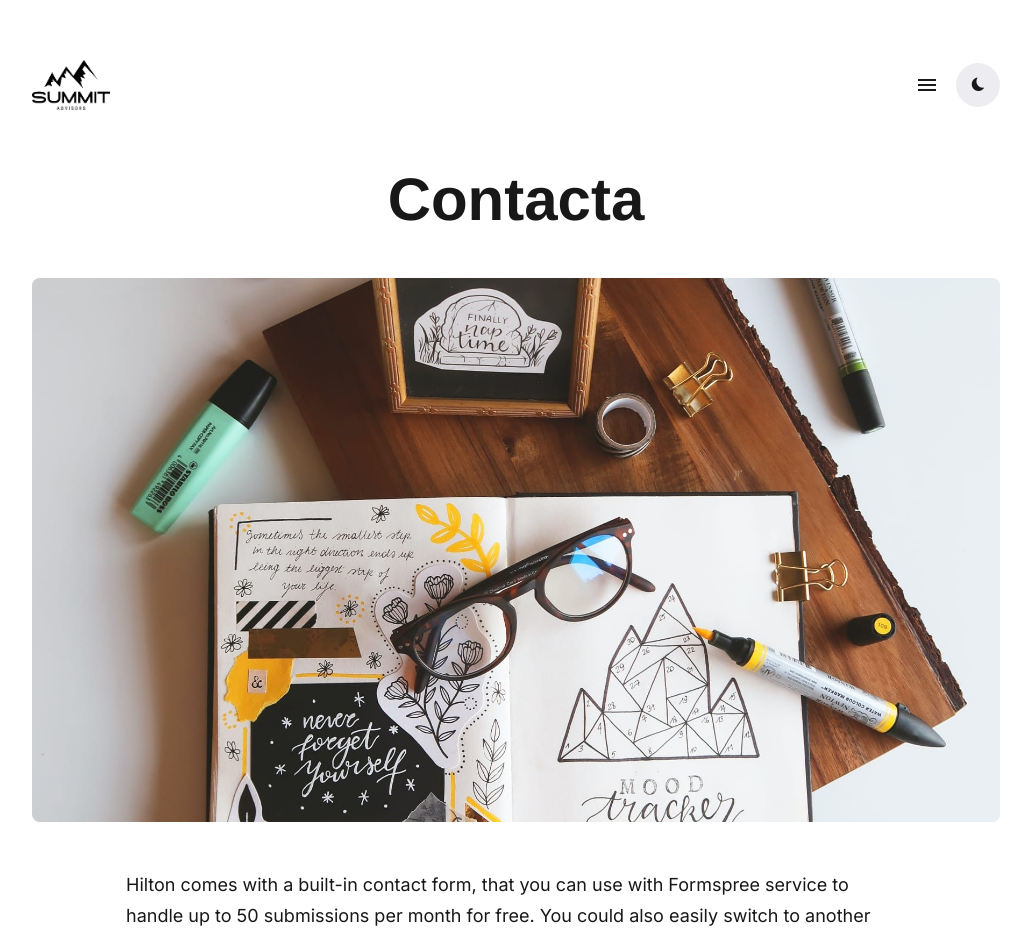
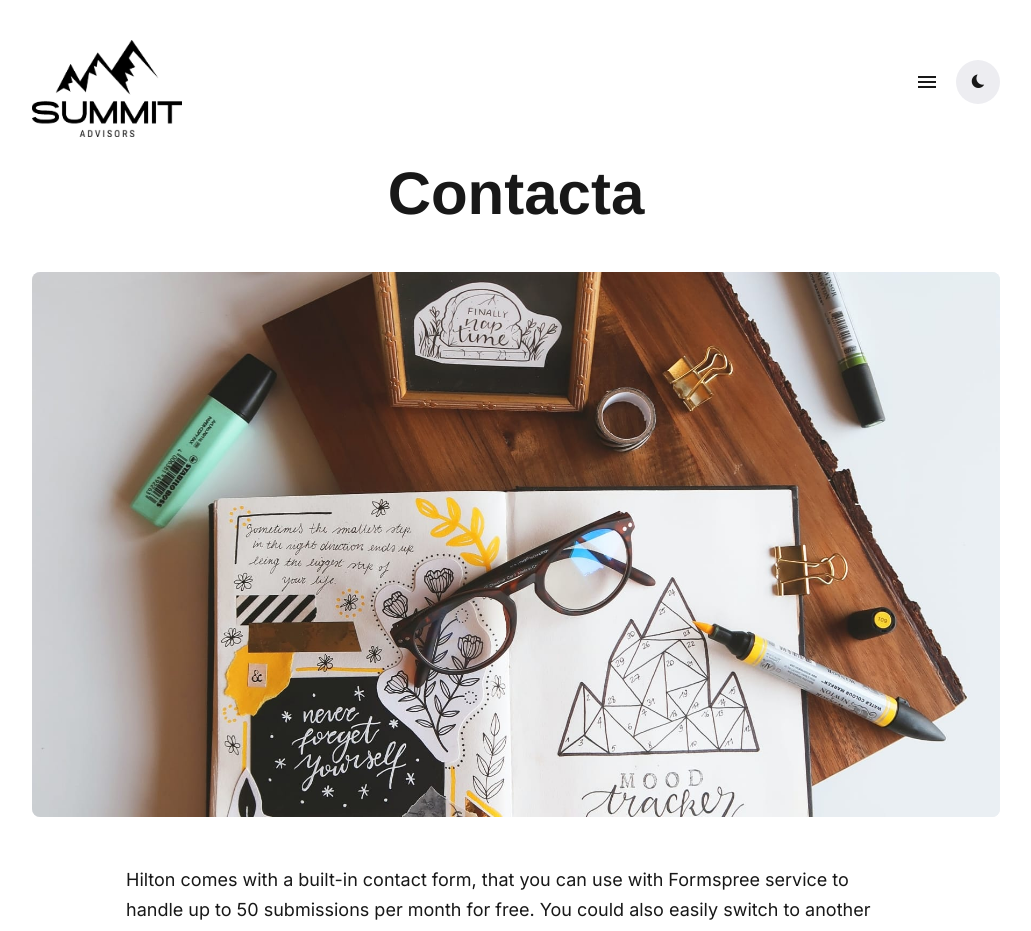
Before and after one commit to DannieBGoode/summit-advisors, a Jekyll site: the page built from _pages/contact.md, in a window 1280 px wide. Shown: the top 931 px of the page, without its empty margins (124-1155 px from the left). Built offline with Jekyll 4.4.1, drawn with Linux system fonts in a browser that asks for light colours; nearby versions of some CDN libraries; some web fonts are replaced.

```diff
--- a/_includes/header.html
+++ b/_includes/header.html
@@ -7,14 +7,14 @@
         <div class="logo">
           <a class="logo__link logo-light" href="{{ site.baseurl }}/">
           {% if site.data.global.logo_light %}
-            <img class="logo__image" src="{{ site.baseurl }}{{ site.data.global.logo_light }}" alt="{{ site.data.global.title }}">
+            <img width="150" src="{{ site.data.global.logo_light }}" alt="{{ site.data.global.title }}" style="">
           {% else %}
             {{ site.data.global.title }}
           {% endif %}
           </a>
           <a class="logo-dark" href="{{ site.baseurl }}/" style="display:none">
             {% if site.data.global.logo_dark %}
-            <img width="150" src="{{ site.data.global.logo_dark }}" style="width: 150px;position: relative;bottom: 50px;">
+            <img width="150" src="{{ site.data.global.logo_dark }}" style="">
             {% else %}
               {{ site.data.global.title }}
             {% endif %}
--- a/_sass/3-modules/_header.scss
+++ b/_sass/3-modules/_header.scss
@@ -353,7 +353,6 @@
   }
 }
 
-.dark-mode {
 .dropdown-menu {
   background-color: var(--background-alt-color);
 
@@ -363,7 +362,16 @@
 }
 .logo {
   height: 0;
+  & img {
+    width: 150px;
+    position: relative;
+    bottom: 50px;
   }
+  .logo-light {
+    display: block;
+  }
+}
+.dark-mode {
   .logo-dark {
     display: block !important;
   }
```
Lines whose indentation alone changed are shown as unchanged.
